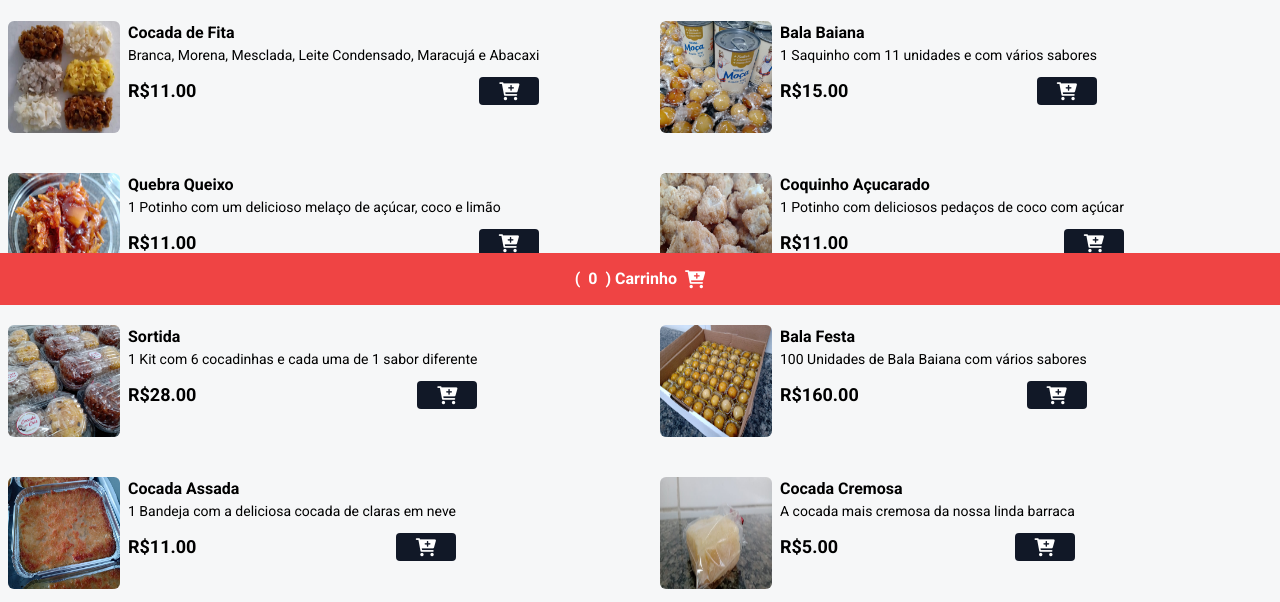
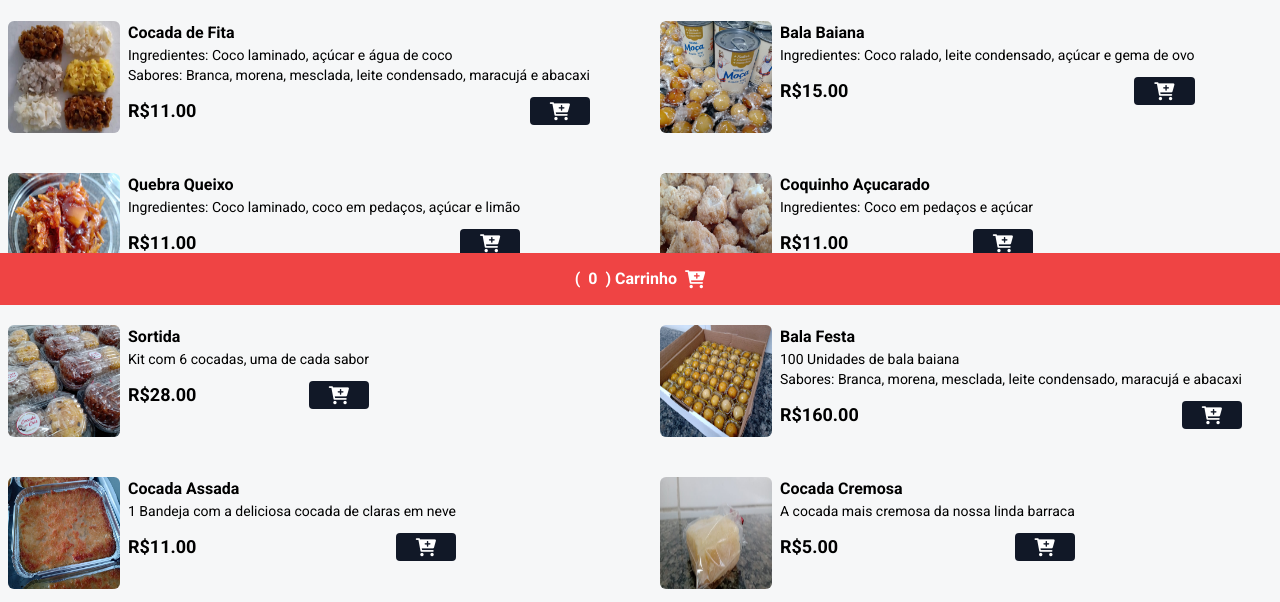
Before and after one commit to NathanCarvalhodaCunha/Cocada_da_Cris, a website: page cardapio.html in a window 1280 px wide. Shown: the part 495-1097 px from the top of the page. Drawn offline with nearby package versions, Linux system fonts and the light colour scheme.

Commit message:
cardapio

```diff
--- a/cardapio.html
+++ b/cardapio.html
@@ -15,7 +15,7 @@
     <link rel="stylesheet" href="https://cdnjs.cloudflare.com/ajax/libs/font-awesome/6.0.0-beta3/css/all.min.css" integrity="sha512-Fo3rlrZj/k7ujTnHg4CGR2D7kSs0v4LLanw2qksYuRlEzO+tcaEPQogQ0KaoGN26/zrn20ImR1DfuLWnOo7aBA==" crossorigin="anonymous" referrerpolicy="no-referrer" />
     <link rel="shortcut icon" href="./Imagens/Icone.png" type="image/x-icon">
     <link rel="stylesheet" href="./CSS/output.css">
-    <title>Cardápio Cocada da Cris</title>
+    <title>Cocada da Cris</title>
 </head>
 <body>
     <header class="w-full h-[420px] bg-zinc-900 bg-home bg-cover bg-center">
@@ -37,7 +37,8 @@
                 <img src="Imagens/Cocadas.jpg" alt="Cocada" class="w-28 h-28 rounded-md hover:scale-110 hover:-rotate-2 duration-300">
                 <div>
                     <p class="font-bold">Cocada de Fita</p>
-                    <p class="text-sm">Branca, Morena, Mesclada, Leite Condensado, Maracujá e Abacaxi</p>
+                    <p class="text-sm">Ingredientes: Coco laminado, açúcar e água de coco</p>
+                    <p class="text-sm">Sabores: Branca, morena, mesclada, leite condensado, maracujá e abacaxi</p>
                     <div class="flex items-center gap-2 justify-between mt-3">
                         <p class="font-bold text-lg">R$11.00</p>
                         <button class="bg-gray-900 px-5 rounded add-to-cart-btn" data-name="Cocada" data-price="11.00">
@@ -50,7 +51,7 @@
                 <img src="Imagens/Bala_Baiana.jpg" alt="Bala Baiana" class="w-28 h-28 rounded-md hover:scale-110 hover:-rotate-2 duration-300">
                 <div>
                     <p class="font-bold">Bala Baiana</p>
-                    <p class="text-sm">1 Saquinho com 11 unidades e com vários sabores</p>
+                    <p class="text-sm">Ingredientes: Coco ralado, leite condensado, açúcar e gema de ovo</p>
                     <div class="flex items-center gap-2 justify-between mt-3">
                         <p class="font-bold text-lg">R$15.00</p>
                         <button class="bg-gray-900 px-5 rounded add-to-cart-btn" data-name="Bala Baiana" data-price="15.00">
@@ -63,7 +64,7 @@
                 <img src="Imagens/Quebra_Queixo.jpg" alt="Quebra Queixo" class="w-28 h-28 rounded-md hover:scale-110 hover:-rotate-2 duration-300">
                 <div>
                     <p class="font-bold">Quebra Queixo</p>
-                    <p class="text-sm">1 Potinho com um delicioso melaço de açúcar, coco e limão&nbsp;&nbsp;&nbsp;&nbsp;&nbsp;&nbsp;&nbsp;&nbsp;&nbsp;&nbsp;&nbsp;</p>
+                    <p class="text-sm">Ingredientes: Coco laminado, coco em pedaços, açúcar e limão</p>
                     <div class="flex items-center gap-2 justify-between mt-3">
                         <p class="font-bold text-lg">R$11.00</p>
                         <button class="bg-gray-900 px-5 rounded add-to-cart-btn" data-name="Quebra Queixo" data-price="11.00">
@@ -76,7 +77,7 @@
                 <img src="Imagens/Coquinho.jpg" alt="Coquinho" class="w-28 h-28 rounded-md hover:scale-110 hover:-rotate-2 duration-300">
                 <div>
                     <p class="font-bold">Coquinho Açucarado</p>
-                    <p class="text-sm">1 Potinho com deliciosos pedaços de coco com açúcar</p>
+                    <p class="text-sm">Ingredientes: Coco em pedaços e açúcar</p>
                     <div class="flex items-center gap-2 justify-between mt-3">
                         <p class="font-bold text-lg">R$11.00</p>
                         <button class="bg-gray-900 px-5 rounded add-to-cart-btn" data-name="Coquinho" data-price="11.00">
@@ -89,7 +90,7 @@
                 <img src="Imagens/Sortidas.jpg" alt="Sortida" class="w-28 h-28 rounded-md hover:scale-110 hover:-rotate-2 duration-300">
                 <div>
                     <p class="font-bold">Sortida</p>
-                    <p class="text-sm">1 Kit com 6 cocadinhas e cada uma de 1 sabor diferente</p>
+                    <p class="text-sm">Kit com 6 cocadas, uma de cada sabor</p>
                     <div class="flex items-center gap-2 justify-between mt-3">
                         <p class="font-bold text-lg">R$28.00</p>
                         <button class="bg-gray-900 px-5 rounded add-to-cart-btn" data-name="Sortida" data-price="28.00">
@@ -102,7 +103,8 @@
                 <img src="Imagens/Encomendas.jpg" alt="Encomendas" class="w-28 h-28 rounded-md hover:scale-110 hover:-rotate-2 duration-300">
                 <div>
                     <p class="font-bold">Bala Festa</p>
-                    <p class="text-sm">100 Unidades de Bala Baiana com vários sabores</p>
+                    <p class="text-sm">100 Unidades de bala baiana</p>
+                    <p class="text-sm">Sabores: Branca, morena, mesclada, leite condensado, maracujá e abacaxi</p>
                     <div class="flex items-center gap-2 justify-between mt-3">
                         <p class="font-bold text-lg">R$160.00</p>
                         <button class="bg-gray-900 px-5 rounded add-to-cart-btn" data-name="Bala Festa" data-price="160.00">
```
